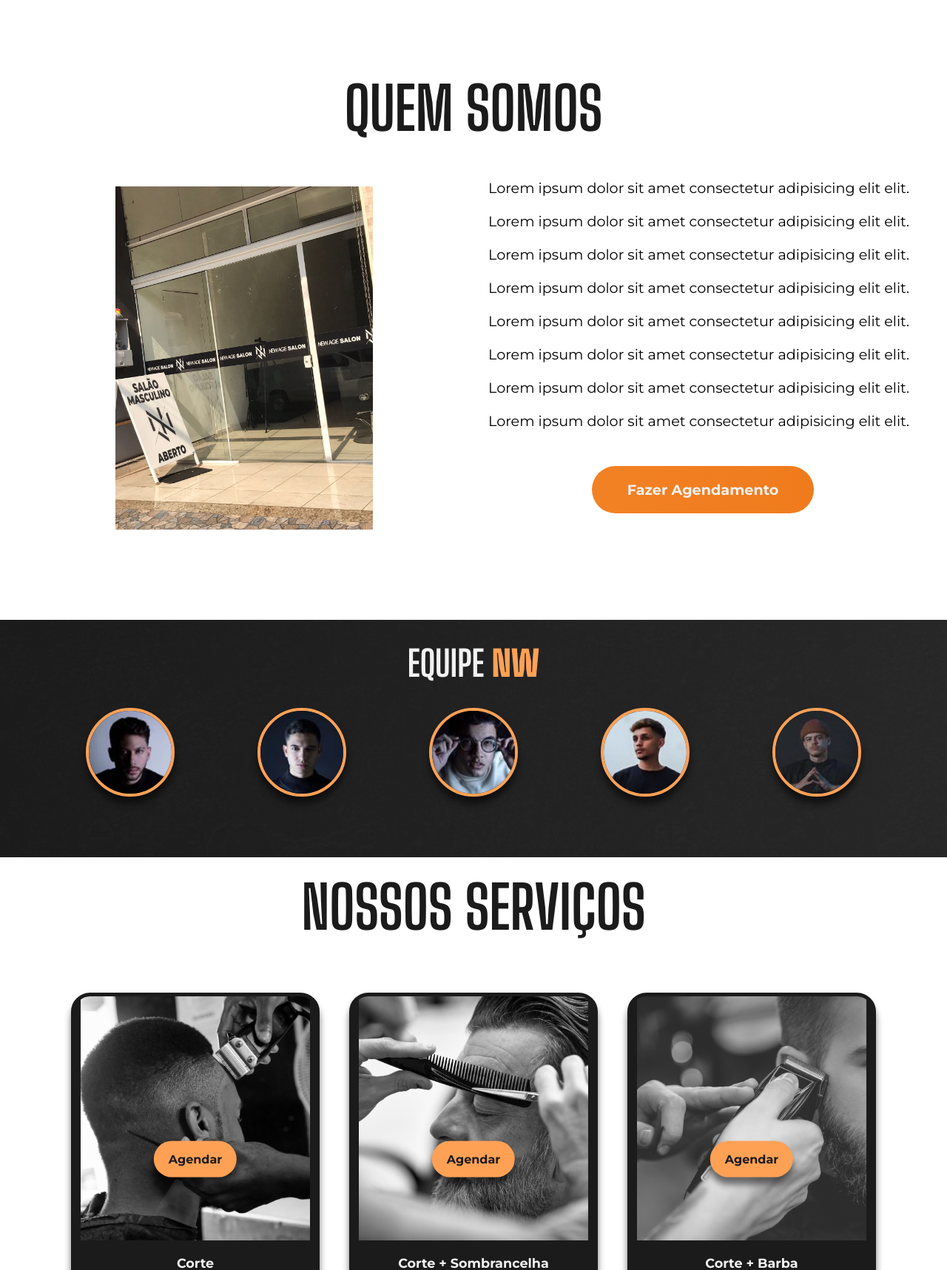
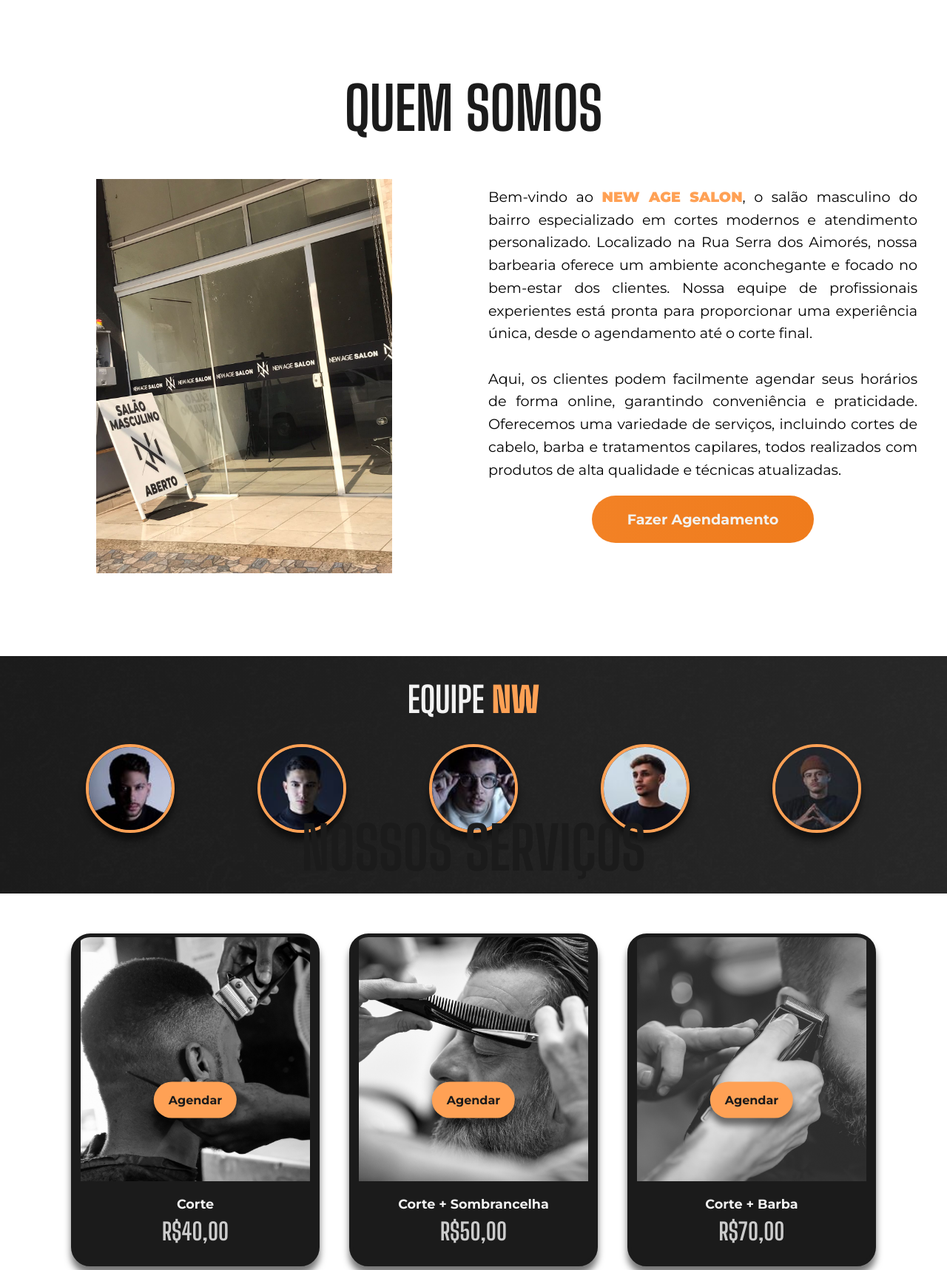
Before and after one commit to danielznz/Projeto-Inter, a PHP site: page / in a window 1280 px wide. Shown: the part 802-2519 px from the top of the page at 74% size. Run offline with PHP 8.4, Linux system fonts and the light colour scheme.

Commit message:
text-justify

```diff
--- a/adm.php
+++ b/adm.php
@@ -29,7 +29,8 @@
 <head>
     <meta charset="UTF-8">
     <meta name="viewport" content="width=device-width, initial-scale=1.0">
-    <title>Painel Administrativo - Barbearia</title>
+    <title>New Age Saloon</title>
+    <link rel="icon" href="img/main-conteudo/logo-nw.png" type="image/x-icon">
     <link rel="preconnect" href="https://fonts.googleapis.com">
     <link href="https://cdnjs.cloudflare.com/ajax/libs/font-awesome/6.0.0/css/all.min.css" rel="stylesheet">
     <link rel="preconnect" href="https://fonts.gstatic.com" crossorigin>
--- a/adm_create.php
+++ b/adm_create.php
@@ -47,7 +47,8 @@
 <head>
     <meta charset="UTF-8">
     <meta name="viewport" content="width=device-width, initial-scale=1.0">
-    <title>Cadastro de Administrador</title>
+    <title>New Age Saloon</title>
+    <link rel="icon" href="img/main-conteudo/logo-nw.png" type="image/x-icon">
 </head>
 
 <style>
--- a/admin_agendamentos.php
+++ b/admin_agendamentos.php
@@ -4,7 +4,8 @@
     <meta charset="UTF-8">
     <meta name="viewport" content="width=device-width, initial-scale=1.0">
     <link rel="stylesheet" href="https://cdnjs.cloudflare.com/ajax/libs/font-awesome/6.0.0-beta3/css/all.min.css">
-    <title>Agendamentos</title>
+    <title>New Age Saloon</title>
+    <link rel="icon" href="img/main-conteudo/logo-nw.png" type="image/x-icon">
 </head>
 <body>
 
--- a/css/footer.css
+++ b/css/footer.css
@@ -43,6 +43,9 @@
   margin: 0 auto;
 }
 
+.footer-p{
+  color: var(--apoio6);
+}
 
 .footer-content{
   background-color: var(--primaria);
@@ -89,7 +92,6 @@
   text-align: center;
   padding: 10px 20px;
   background-color: var(--apoio4);
-  color: var(--primaria)
 }
 
 @media (max-width: 768px) {
--- a/css/sobre.css
+++ b/css/sobre.css
@@ -17,7 +17,7 @@
   background-size: cover;
   background-position: center;
   background-repeat: no-repeat;
-  height: 135vh;
+  height: 125vh;
   padding: 100px 0;
   position: relative;
 }
@@ -47,7 +47,7 @@
 }
 
 .about-image img {
-  width: 60%;
+  width: 80%;
   height: auto;
   max-width: 400px;
   display: block;
@@ -63,6 +63,8 @@
   font-size: 1.2rem;
   line-height: 1.3;
   margin-bottom: 20px;
+  text-align: justify;
+  line-height: 1.6;
 }
 
 .about-p-span {
--- a/editar_horario.php
+++ b/editar_horario.php
@@ -52,7 +52,8 @@
 <html lang="pt-BR">
 <head>
     <meta charset="UTF-8">
-    <title>Editar Horário</title>
+    <title>New Age Saloon</title>
+    <link rel="icon" href="img/main-conteudo/logo-nw.png" type="image/x-icon">
     <link rel="stylesheet" href="https://cdnjs.cloudflare.com/ajax/libs/font-awesome/6.0.0-beta3/css/all.min.css">
     <script src="https://cdn.jsdelivr.net/npm/sweetalert2@11"></script>
 </head>
--- a/estatisticas.php
+++ b/estatisticas.php
@@ -4,7 +4,8 @@
     <meta charset="UTF-8">
     <meta name="viewport" content="width=device-width, initial-scale=1.0">
     <link rel="stylesheet" href="https://cdnjs.cloudflare.com/ajax/libs/font-awesome/6.0.0-beta3/css/all.min.css">
-    <title>Estatísticas de Agendamentos</title>
+    <title>New Age Saloon</title>
+    <link rel="icon" href="img/main-conteudo/logo-nw.png" type="image/x-icon">
     <style>
         body {
             background-color: #f3f4f6;
--- a/index.html
+++ b/index.html
@@ -93,14 +93,8 @@
         <img src="img/fachada.jpg" alt="Imagem de barbearia">
       </div>
       <div class="about-text">
-        <p class="about-p">Lorem ipsum dolor sit amet consectetur adipisicing elit elit.</p>
-        <p class="about-p">Lorem ipsum dolor sit amet consectetur adipisicing elit elit.</p>
-        <p class="about-p">Lorem ipsum dolor sit amet consectetur adipisicing elit elit.</p>
-        <p class="about-p">Lorem ipsum dolor sit amet consectetur adipisicing elit elit.</p>
-        <p class="about-p">Lorem ipsum dolor sit amet consectetur adipisicing elit elit.</p>
-        <p class="about-p">Lorem ipsum dolor sit amet consectetur adipisicing elit elit.</p>
-        <p class="about-p">Lorem ipsum dolor sit amet consectetur adipisicing elit elit.</p>
-        <p class="about-p-span">Lorem ipsum dolor sit amet consectetur adipisicing elit elit.</p>
+        <p class="about-p">Bem-vindo ao <span>New Age Salon</span>, o salão masculino do bairro especializado em cortes modernos e atendimento personalizado. Localizado na Rua Serra dos Aimorés, nossa barbearia oferece um ambiente aconchegante e focado no bem-estar dos clientes. Nossa equipe de profissionais experientes está pronta para proporcionar uma experiência única, desde o agendamento até o corte final.<br><br>
+          Aqui, os clientes podem facilmente agendar seus horários de forma online, garantindo conveniência e praticidade. Oferecemos uma variedade de serviços, incluindo cortes de cabelo, barba e tratamentos capilares, todos realizados com produtos de alta qualidade e técnicas atualizadas.</p>
         <a href="login.php" class="btn-about">Fazer Agendamento</a>
       </div>
     </div>
@@ -252,8 +246,8 @@
  </div>
 
   <div class="footer-bottom">
-      <p>New Age Salon - Barbearia - CNPJ: 00.000.000/0000-00</p>
-      <p>Copyright © 2024, TODOS OS DIREITOS RESERVADOS.</p>
+      <p class="footer-p">New Age Salon - Barbearia</p>
+      <p class="footer-p">Copyright © 2024, TODOS OS DIREITOS RESERVADOS.</p>
   </div>
 </footer>
 
```
